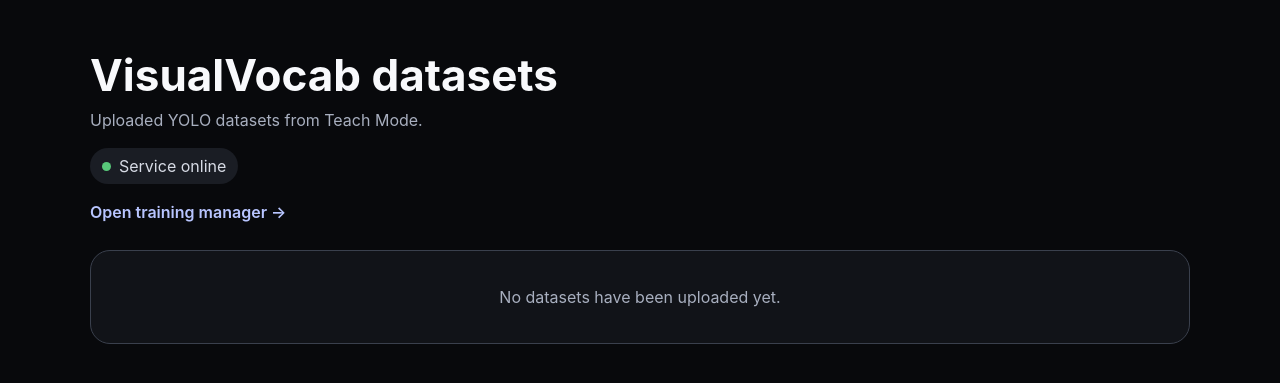
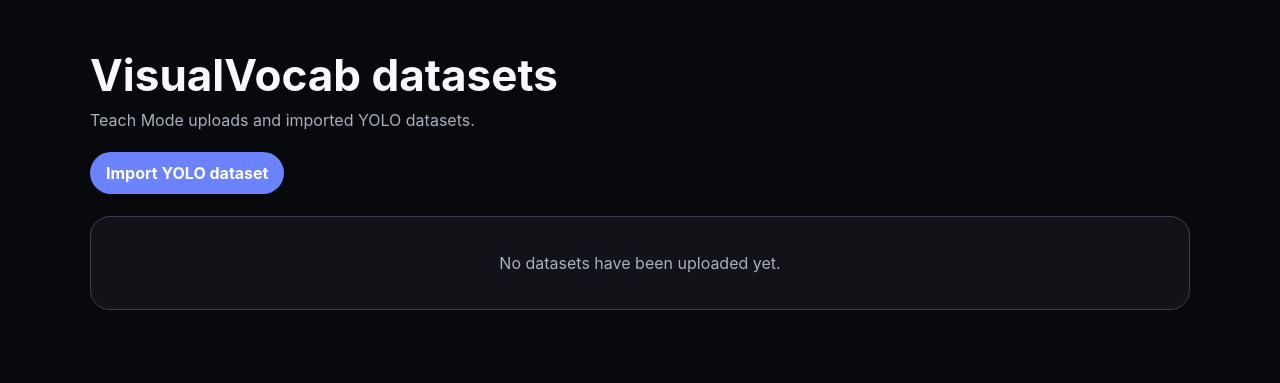
Before and after one commit to Katharsis1203/visualvocab-backend, a FastAPI app: page / in a window 1280 px wide. Shown: the top 383 px of the page. Run offline with FastAPI, Linux system fonts and the light colour scheme; some libraries are stand-ins or nearby versions.

Commit message:
Add files via upload

```diff
--- a/templates/index.html
+++ b/templates/index.html
@@ -14,9 +14,6 @@
                 Inter,
                 ui-sans-serif,
                 system-ui,
-                -apple-system,
-                BlinkMacSystemFont,
-                "Segoe UI",
                 sans-serif;
         }
 
@@ -31,10 +28,6 @@
             margin: 48px auto;
         }
 
-        header {
-            margin-bottom: 28px;
-        }
-
         h1 {
             margin: 0 0 8px;
             font-size: clamp(28px, 5vw, 44px);
@@ -45,22 +38,18 @@
             margin: 0;
         }
 
-        .status {
-            display: inline-flex;
-            align-items: center;
-            gap: 8px;
-            margin-top: 18px;
-            padding: 8px 12px;
-            border-radius: 999px;
-            background: #1a1d24;
-            color: #d7dbe5;
+        .actions {
+            margin: 22px 0;
         }
 
-        .dot {
-            width: 9px;
-            height: 9px;
-            border-radius: 50%;
-            background: #58c97a;
+        .button {
+            display: inline-flex;
+            padding: 11px 16px;
+            border-radius: 999px;
+            background: #6c83ff;
+            color: white;
+            text-decoration: none;
+            font-weight: 700;
         }
 
         .panel {
@@ -120,21 +100,20 @@
 </head>
 <body>
 <main>
-    <header>
-        <h1>VisualVocab datasets</h1>
-        <p class="subtitle">
-            Uploaded YOLO datasets from Teach Mode.
-        </p>
-        <div class="status">
-            <span class="dot"></span>
-            Service online
-        </div>
-        <p style="margin-top:18px">
-            <a href="/visualvocab/training">
-                Open training manager →
-            </a>
-        </p>
-    </header>
+    <h1>VisualVocab datasets</h1>
+
+    <p class="subtitle">
+        Teach Mode uploads and imported YOLO datasets.
+    </p>
+
+    <div class="actions">
+        <a
+            class="button"
+            href="/visualvocab/import-yolo"
+        >
+            Import YOLO dataset
+        </a>
+    </div>
 
     <section class="panel">
         {% if records %}
```
Also changed, not shown: other parts of templates/index.html (+20 -20 lines).
